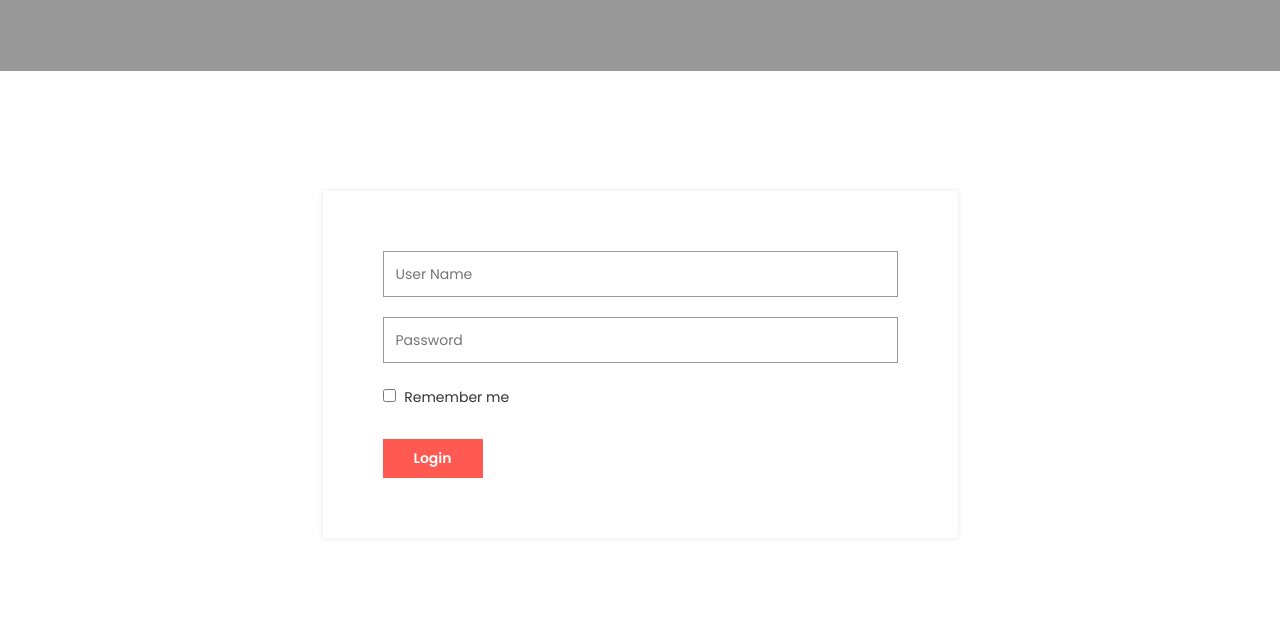
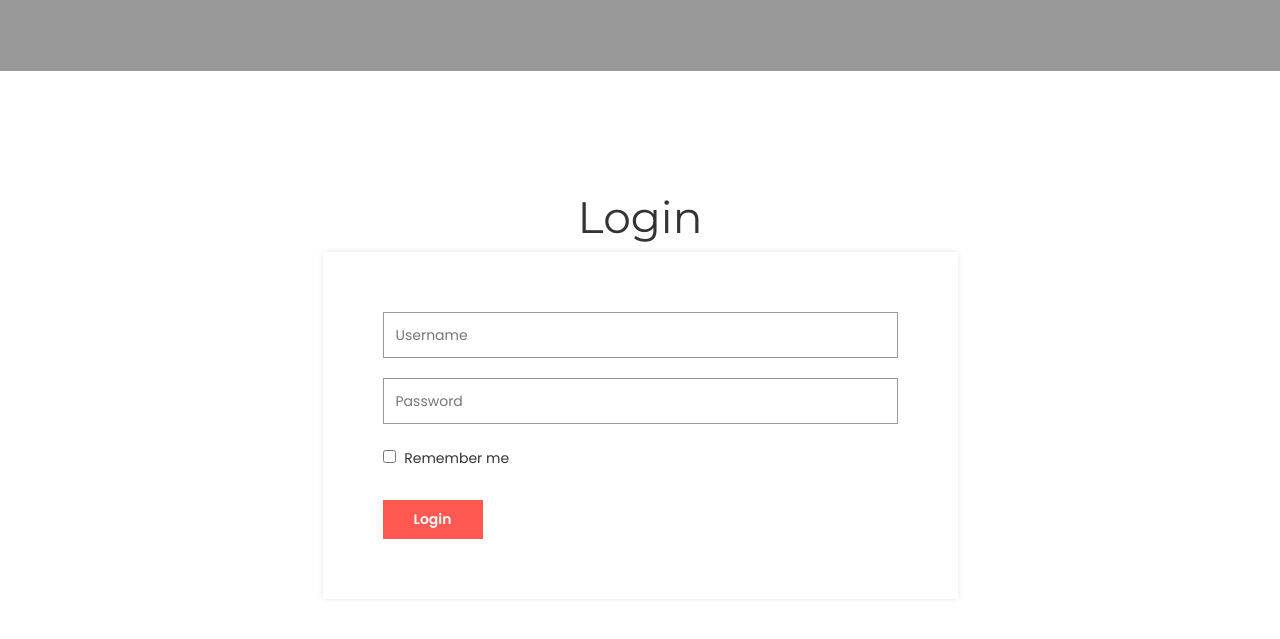
Before and after one commit to degencap777/recordIT, a Flask app: page /auth/login in a window 1280 px wide. Shown: the part 268-907 px from the top of the page. Run offline with Flask 2, Linux system fonts and the light colour scheme; parts of the project's set-up code (start-up, migrations or seed data) failed here and were passed over; some libraries are stand-ins or nearby versions.

Commit message:
:construction: login

```diff
--- a/recordit/blueprints/auth.py
+++ b/recordit/blueprints/auth.py
@@ -1,11 +1,30 @@
 # -*- coding: utf-8 -*-
 
-from flask import Blueprint, render_template
+from flask import Blueprint, flash, redirect, render_template, url_for
+from flask_babel import _
+from flask_login import (confirm_login, current_user, login_fresh,
+                         login_required, login_user, logout_user)
 
+from recordit.forms.auth import LoginForm
+from recordit.models import User
+from recordit.utils import log_user, redirect_back
 
 auth_bp = Blueprint('auth', __name__)
 
 
-@auth_bp.route('/login')
+@auth_bp.route('/login', methods=['GET', 'POST'])
 def login():
-    return render_template('auth/login.html')
+    if current_user.is_authenticated:
+        return redirect(url_for('user.index'))
+
+    form = LoginForm()
+    if form.validate_on_submit():
+        user = User.query.filter_by(number=form.username.data).first()
+        if user is not None and user.validate_password(form.password.data):
+            if login_user(user, form.remember_me.data):
+                flash(_('Login success.'), 'info')
+                return redirect_back()
+
+        flash(_('Invalid email or password.'), 'warning')
+
+    return render_template('auth/login.html', form=form)
--- /dev/null
+++ b/recordit/forms/auth.py
@@ -0,0 +1,39 @@
+# -*- coding: utf-8 -*-
+
+from flask_babel import lazy_gettext as _l
+from flask_ckeditor import CKEditorField
+from flask_login import current_user
+from flask_wtf import FlaskForm
+from flask_wtf.file import FileAllowed, FileField, FileRequired
+from wtforms import (BooleanField, FloatField, IntegerField, PasswordField,
+                     RadioField, StringField, SubmitField, TextField,
+                     ValidationError)
+from wtforms.validators import (AnyOf, DataRequired, Email, EqualTo,
+                                InputRequired, Length, Optional, Regexp)
+
+from recordit.models import User
+
+
+class LoginForm(FlaskForm):
+    username = StringField(
+        _l('Username'),
+        render_kw={'placeholder': _l('Username')},
+        validators=[
+            DataRequired(),
+            Length(1, 12),
+            InputRequired()
+        ]
+    )
+
+    password = PasswordField(
+        _l('Password'),
+        render_kw={'placeholder': _l('Password')},
+        validators=[DataRequired(), InputRequired()]
+    )
+
+    remember_me = BooleanField(_l('Remember me'))
+    submit = SubmitField(_l('Login'))
+
+    def validate_username(self, field):
+        if not User.query.filter_by(number=field.data).first():
+            raise ValidationError(_l('The username is not existed.'))
--- a/recordit/static/js/main.js
+++ b/recordit/static/js/main.js
@@ -220,7 +220,7 @@
     $.scrollUp({
         scrollText: '<i class="zmdi zmdi-long-arrow-up"></i>',
         easingType: 'linear',
-        scrollSpeed: 2000,
+        scrollSpeed: 1000,
         animation: 'fade'
     });
 
--- a/recordit/templates/auth/login.html
+++ b/recordit/templates/auth/login.html
@@ -2,6 +2,7 @@
 
 
 {% block title %}Login{% endblock %}
+
 
 {% block breadcrumb %}
 <div class="breadcrumb-area" data-bgimage="{{ url_for('static', filename='images/bg/breadcrumb-bg-01.jpg') }}"
@@ -13,7 +14,7 @@
                     <h3>Login</h3>
                     <ul class="breadcrumb-list">
                         <li class="breadcrumb-item">
-                            <a href="/">Home</a>
+                            <a href="{{ url_for('front.index') }}">Home</a>
                         </li>
                         <li class="breadcrumb-item active">
                             Login
@@ -34,22 +35,24 @@
             <div class="row">
                 <div class="col-lg-7 col-md-12 ml-auto mr-auto">
                     <div class="login-register-wrapper">
-                        <!-- login-register-tab-list end -->
                         <div class="tab-content">
+                            <h3 class="text-center">Login</h3>
                             <div class="login-form-container">
                                 <div class="login-register-form">
                                     <form action="#" method="post">
+                                        {{ form.csrf_token() }}
                                         <div class="login-input-box">
-                                            <input type="text" name="user-name" placeholder="User Name" />
-                                            <input type="password" name="user-password" placeholder="Password" />
+                                            {{ form.username() }}
+                                            {{ form.password() }}
                                         </div>
                                         <div class="button-box">
                                             <div class="login-toggle-btn">
-                                                <label><input type="checkbox" /> Remember me</label>
+                                                {{ form.remember_me() }}
+                                                {{ form.remember_me.label }}
                                             </div>
                                             <div class="button-box">
                                                 <button class="login-btn btn" type="submit">
-                                                    <span>Login</span>
+                                                    <span>{{ _('Login') }}</span>
                                                 </button>
                                             </div>
                                         </div>
```
Also changed, not shown: recordit/utils.py (+41 -0 lines), recordit/forms/__init__.py (added).
